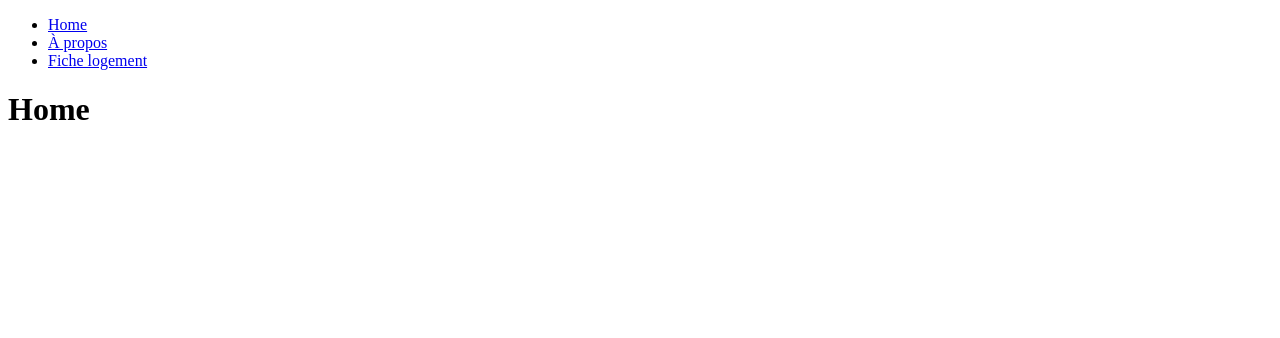
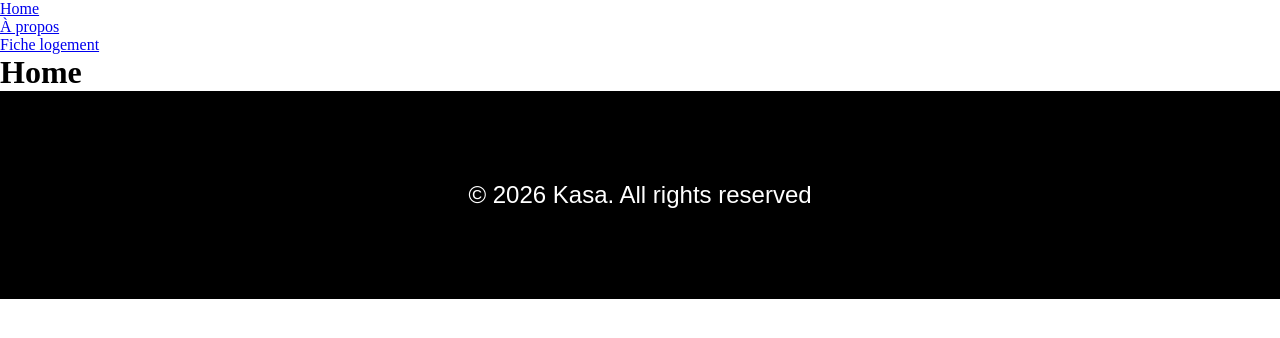
Before and after one commit to BEN-R91/Kasa, a React (Vite) app: page / in a window 1280 px wide. Shown: the top 338 px of the page. Built offline with nearby package versions, Linux system fonts and the light colour scheme.

Commit message:
Test footer component

```diff
--- a/src/App.css
+++ b/src/App.css
@@ -1,42 +1,11 @@
-root {
-  max-width: 1280px;
-  margin: 0 auto;
-  padding: 2rem;
-  text-align: center;
+* {
+  margin: 0;
+  padding: 0;
+  box-sizing: border-box;
 }
 
-.logo {
-  height: 6em;
-  padding: 1.5em;
-  will-change: filter;
-  transition: filter 300ms;
+html,
+body,
+#root {
+  height: 100%;
 }
-.logo:hover {
-  filter: drop-shadow(0 0 2em #646cffaa);
-}
-.logo.react:hover {
-  filter: drop-shadow(0 0 2em #61dafbaa);
-}
-
-@keyframes logo-spin {
-  from {
-    transform: rotate(0deg);
-  }
-  to {
-    transform: rotate(360deg);
-  }
-}
-
-@media (prefers-reduced-motion: no-preference) {
-  a:nth-of-type(2) .logo {
-    animation: logo-spin infinite 20s linear;
-  }
-}
-
-.card {
-  padding: 2em;
-}
-
-.read-the-docs {
-  color: #888;
-}
--- a/src/App.jsx
+++ b/src/App.jsx
@@ -1,6 +1,7 @@
 import "./App.css";
 import { Link } from "react-router-dom";
 import { AppRouter } from "@/router";
+import { Footer } from "@/components/Footer";
 
 const App = () => {
   return (
@@ -14,6 +15,8 @@ const App = () => {
       </nav>
 
       <AppRouter />
+
+      <Footer />
     </>
   );
 };
--- /dev/null
+++ b/src/components/Footer/index.css
@@ -0,0 +1,20 @@
+.footer {
+  height: 13rem;
+  background: #000;
+
+  display: flex;
+  justify-content: center;
+  align-items: center;
+}
+
+.footer__text {
+  margin: 0;
+  color: #fff;
+
+  font-family: "Montserrat", sans-serif;
+  font-weight: 500;
+  font-size: 1.5rem;
+  line-height: 1.43;
+  letter-spacing: 0;
+  text-align: center;
+}
--- /dev/null
+++ b/src/components/Footer/index.jsx
@@ -0,0 +1,11 @@
+import "./index.css";
+
+export const Footer = () => {
+  return (
+    <footer className="footer">
+      <p className="footer__text">
+        © 2026 Kasa. All rights reserved
+      </p>
+    </footer>
+  );
+};
```
